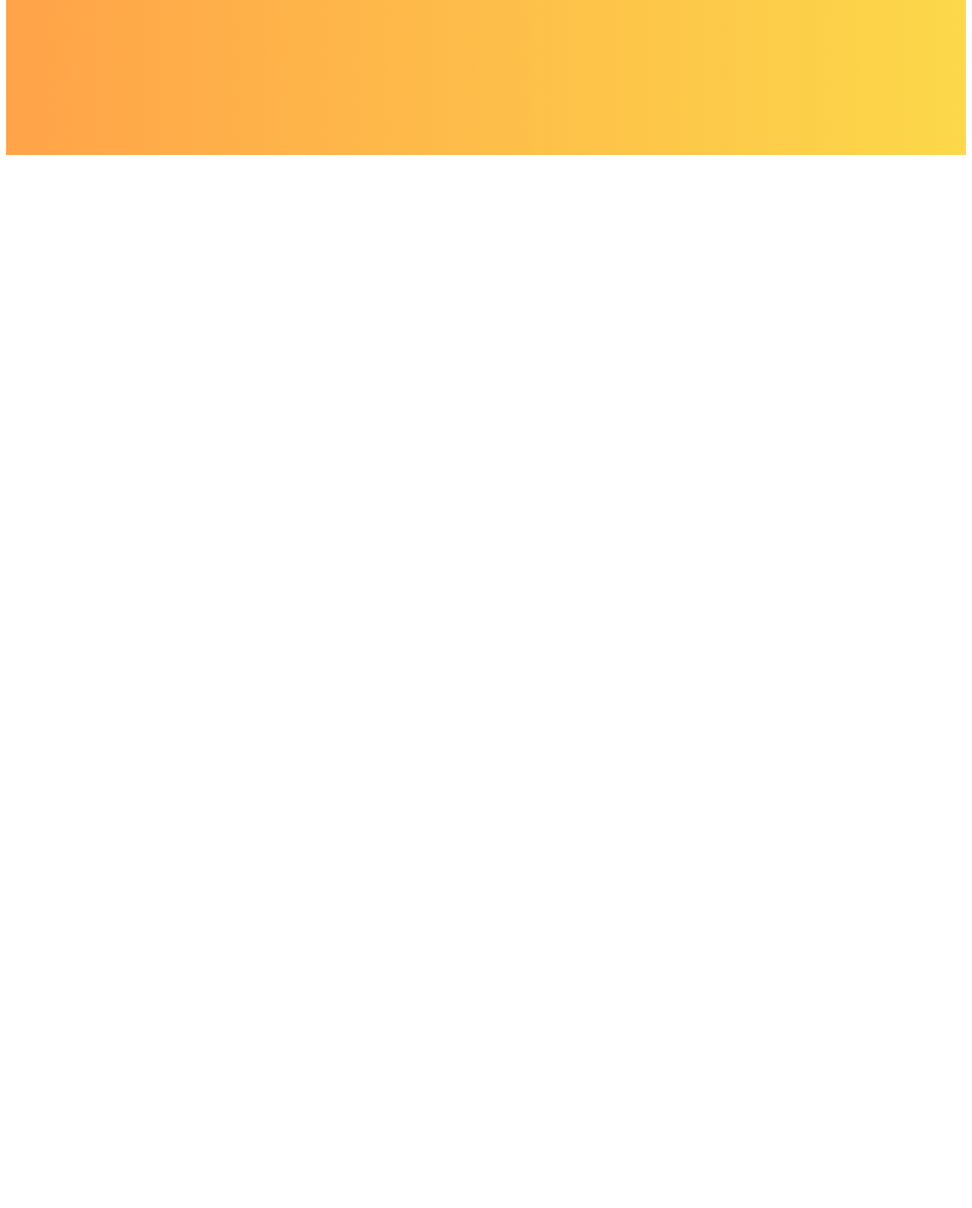
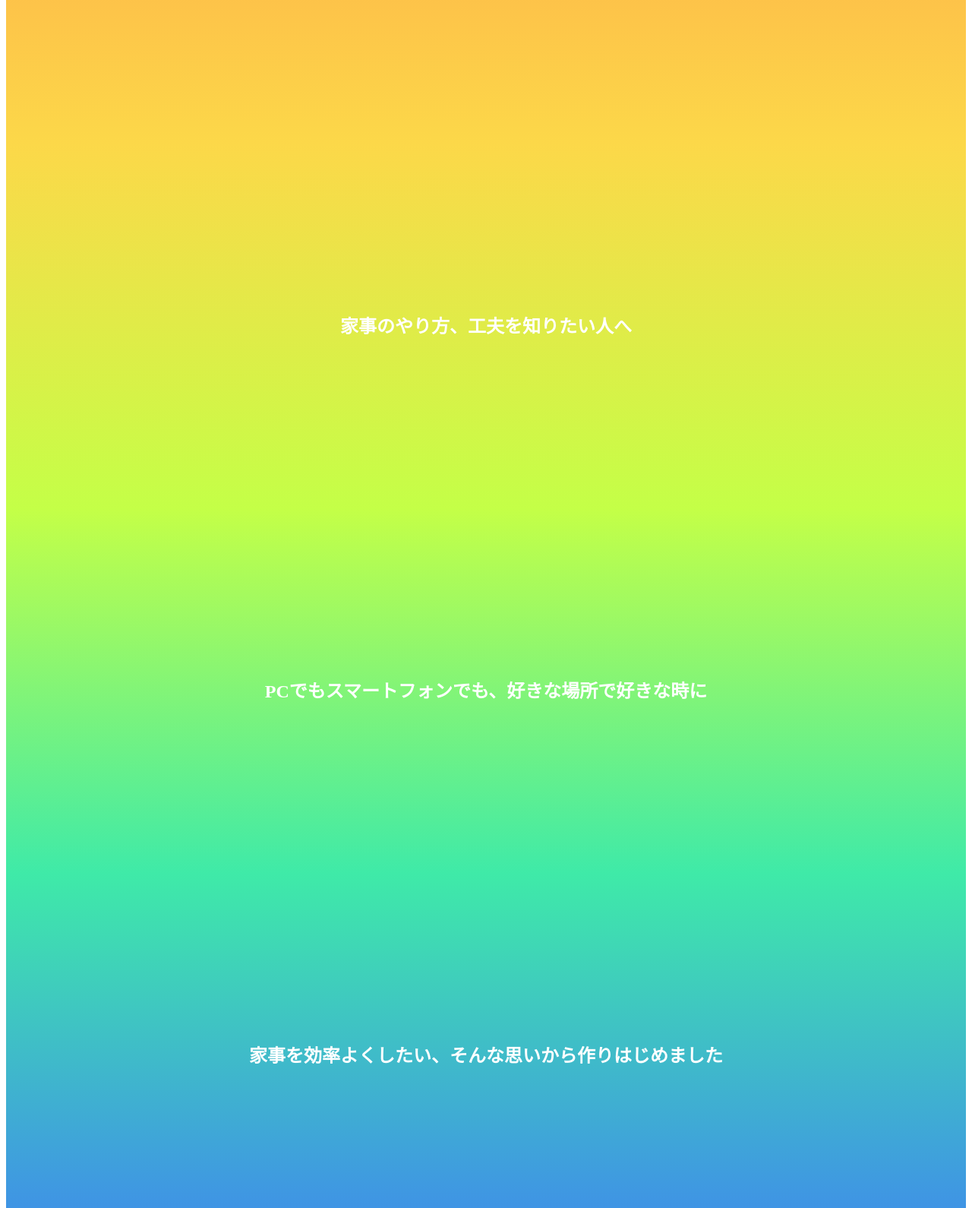
Before and after one commit to yuki384/utips-site, a plain HTML site: page index.html in a window 1280 px wide. Shown: the part 410-2000 px from the top of the page at 76% size. Before the commit the page ends 800 px from the top, so only its background shows below. Drawn offline with Linux system fonts and the light colour scheme.

Commit message:
classをつけた。色を変えた

```diff
--- a/index.html
+++ b/index.html
@@ -13,18 +13,20 @@
         <!--<li class="menu-case">ホーム</li>-->
       </ul>
     </header>
-    <div id="what">
-      <h2>家事情報共有サービス UTIPS</h2>
+    <div id="what" class="box">
+      <h2 class="homeh2">家事情報共有サービス UTIPS</h2>
     </div>
-    <div id="who">
+    <div id="who" class="box">
+      <h2 class="homeh2">家事のやり方、工夫を知りたい人へ</h2>
     </div>
-    <div id="where">
+    <div id="where" class="box">
+      <h2 class="homeh2">PCでもスマートフォンでも、好きな場所で好きな時に</h2>
     </div>
-    <div id="when">
+    <div id="why" class="box">
+      <h2 class="homeh2">家事を効率よくしたい、そんな思いから作りはじめました</h2>
     </div>
-    <div id="why">
-    </div>
-    <div id="how">
+    <div id="how" class="box">
+      <h2 class="homeh2"></h2>
     </div>
   </body>
 </html>
--- a/main.css
+++ b/main.css
@@ -27,13 +27,29 @@
   color: #242424;
   font-family: "Abel";
 }
-
-#what{
-  height: 480px;
+.homeh2{
   line-height:480px;
   color: #fff;
   font-size: 24px;
+  margin: 0;
+}
+.box{
+  height: 480px;
   text-align: center;
   vertical-align:middle;
-  background: linear-gradient(to right,#ffa349,#fcd849);
+  margin: 0;
 }
+#what{
+  background: linear-gradient(#ffa349,#fcd849);
+}
+#who{
+  background: linear-gradient(#fcd849,#c4ff47);
+}
+#where{
+  background: linear-gradient(#c4ff47,#3feaa8);
+}
+#why{
+  background: linear-gradient(#3feaa8,#3f8cea);
+}
+#how{background: linear-gradient(#ffa349,#fcd849);
+}
```
